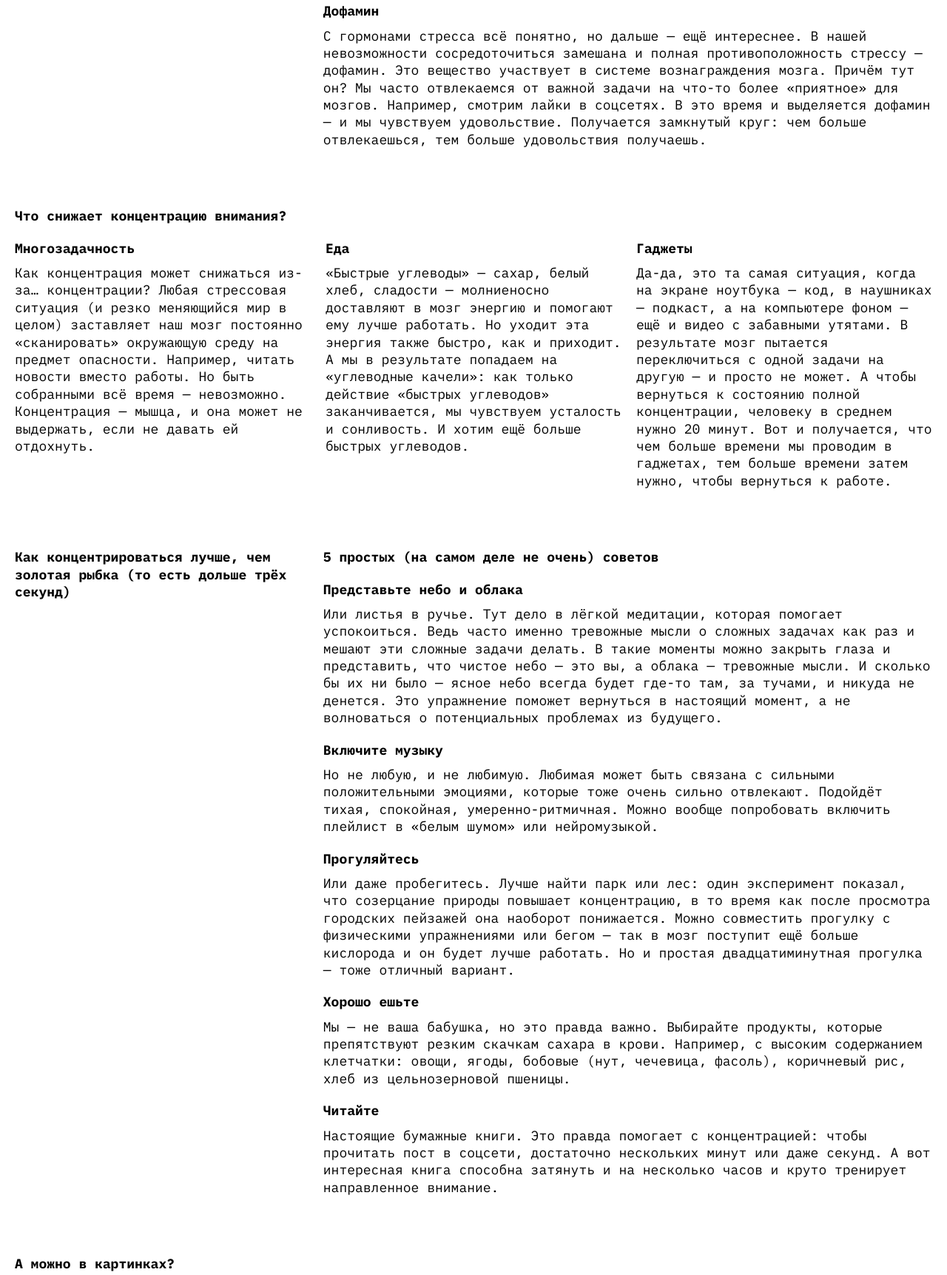
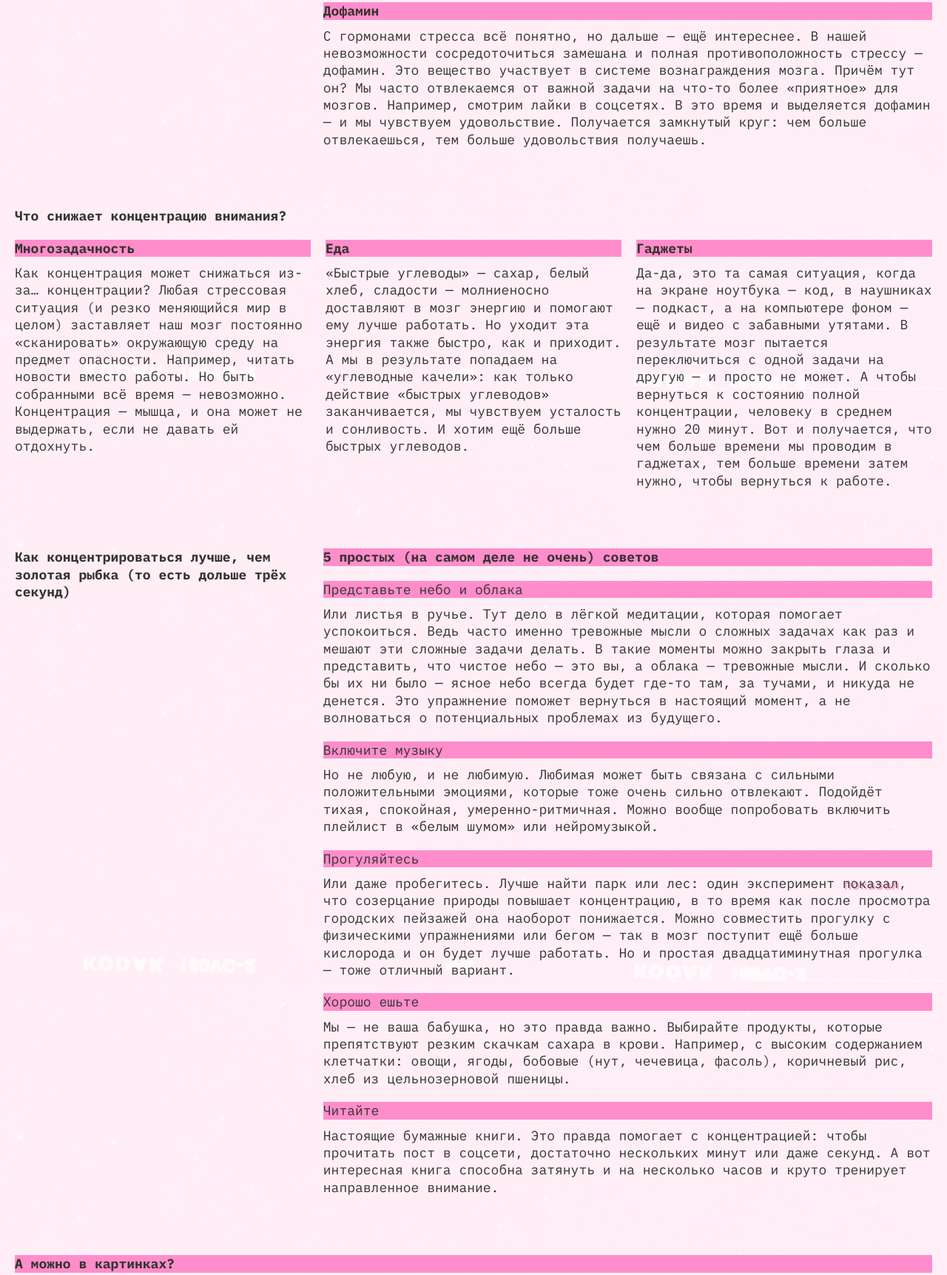
Before and after one commit to vnn-ktt/slozhno-sosredotochitsya, a website: page index.html in a window 1280 px wide. Shown: the part 1074-2797 px from the top of the page at 74% size. Drawn offline with Linux system fonts and the light colour scheme.

Commit message:
repaired errors

```diff
--- a/index.html
+++ b/index.html
@@ -15,11 +15,7 @@
       href="./imgs/apple-touch-icon.png"
     />
     <link rel="manifest" href="./imgs/site.webmanifest" />
-		<link
-			rel="mask-icon"
-			href="./imgs/safari-pinned-tab.svg"
-			color="#5bbad5"
-		/>
+    <link rel="mask-icon" href="./imgs/safari-pinned-tab.svg" color="#5bbad5" />
     <link rel="icon" href="./imgs/favicon.ico" sizes="any" />
     <link rel="icon" href="./imgs/favicon.svg" type="image/svg+xml" />
     <link rel="stylesheet" href="./fonts/fonts.css" />
@@ -60,226 +56,227 @@
         </ul>
       </nav>
       <h1 class="header__title page-title">no focus</h1>
-			<h2 class="header__heading title-decor">
+      <p class="header__heading title-decor">
         Что делать, когда не можешь делать ничего<br />
-				Или почему нам так сложно сконцентрироваться, особенно когда очень
-				надо
-			</h2>
+        Или почему нам так сложно сконцентрироваться, особенно когда очень надо
+      </p>
     </header>
     <main class="main">
       <section class="section-content">
         <h2 class="section-content__title">
           Почему сосредоточиться так сложно
         </h2>
-				<div class="section-content__container">
-					<h3 class="section-content__heading title-decor">
-						Многозадачность
-					</h3>
+        <article class="section-content__container">
+          <h3 class="section-content__heading title-decor">Многозадачность</h3>
           <p class="section-content__paragraph">
             Особенно сложно сосредоточиться, когда задач много и все они —
-						важные. Где же легендарная многозадачность, когда она так
-						нужна вам (и всем нанимающим менеджерам этого мира)? А дело в
-						том, что её просто не существует. Исследователи
+            важные. Где же легендарная многозадачность, когда она так нужна вам
+            (и всем нанимающим менеджерам этого мира)? А дело в том, что её
+            просто не существует. Исследователи
             <a
               class="section-content__link"
               target="_blank"
               href="https://dana.org/article/multicosts-of-multitasking/"
               >выяснили</a
             >, что мозгу тяжело концентрироваться даже на двух делах
-						одновременно. А когда в поле внимания попадает несколько
-						важных задач, организм паникует и выделяет кортизол и
-						адреналин — «гормоны стресса». Из-за этого мы работаем
-						невнимательно: ошибаемся и быстро устаём.
+            одновременно. А когда в поле внимания попадает несколько важных
+            задач, организм паникует и выделяет кортизол и адреналин — «гормоны
+            стресса». Из-за этого мы работаем невнимательно: ошибаемся и быстро
+            устаём.
           </p>
-				</div>
-				<div class="section-content__container">
+        </article>
+        <article class="section-content__container">
           <h3 class="section-content__heading title-decor">Дофамин</h3>
           <p class="section-content__paragraph">
-						С гормонами стресса всё понятно, но дальше — ещё интереснее. В
-						нашей невозможности сосредоточиться замешана и полная
-						противоположность стрессу — дофамин. Это вещество участвует в
-						системе вознаграждения мозга. Причём тут он? Мы часто
-						отвлекаемся от важной задачи на что-то более «приятное» для
-						мозгов. Например, смотрим лайки в соцсетях. В это время и
-						выделяется дофамин — и мы чувствуем удовольствие. Получается
-						замкнутый круг: чем больше отвлекаешься, тем больше
-						удовольствия получаешь.
+            С гормонами стресса всё понятно, но дальше — ещё интереснее. В нашей
+            невозможности сосредоточиться замешана и полная противоположность
+            стрессу — дофамин. Это вещество участвует в системе вознаграждения
+            мозга. Причём тут он? Мы часто отвлекаемся от важной задачи на
+            что-то более «приятное» для мозгов. Например, смотрим лайки в
+            соцсетях. В это время и выделяется дофамин — и мы чувствуем
+            удовольствие. Получается замкнутый круг: чем больше отвлекаешься,
+            тем больше удовольствия получаешь.
           </p>
-				</div>
+        </article>
       </section>
       <section class="section-content">
         <h2 class="section-content__title">
           Что снижает концентрацию внимания?
         </h2>
-				<div class="section-content__container">
-					<h3 class="section-content__heading title-decor">
-						Многозадачность
-					</h3>
+        <article class="section-content__container">
+          <h3 class="section-content__heading title-decor">Многозадачность</h3>
           <p class="section-content__paragraph">
             Как концентрация может снижаться из-за… концентрации? Любая
-						стрессовая ситуация (и резко меняющийся мир в целом)
-						заставляет наш мозг постоянно «сканировать» окружающую среду
-						на предмет опасности. Например, читать новости вместо работы.
-						Но быть собранными всё время — невозможно. Концентрация —
-						мышца, и она может не выдержать, если не давать ей отдохнуть.
+            стрессовая ситуация (и резко меняющийся мир в целом) заставляет наш
+            мозг постоянно «сканировать» окружающую среду на предмет опасности.
+            Например, читать новости вместо работы. Но быть собранными всё время
+            — невозможно. Концентрация — мышца, и она может не выдержать, если
+            не давать ей отдохнуть.
           </p>
-				</div>
-				<div class="section-content__container">
+        </article>
+        <article class="section-content__container">
           <h3 class="section-content__heading title-decor">Еда</h3>
           <p class="section-content__paragraph">
             «Быстрые углеводы» — сахар, белый хлеб, сладости — молниеносно
-						доставляют в мозг энергию и помогают ему лучше работать. Но
-						уходит эта энергия также быстро, как и приходит. А мы в
-						результате попадаем на «углеводные качели»: как только
-						действие «быстрых углеводов» заканчивается, мы чувствуем
-						усталость и сонливость. И хотим ещё больше быстрых углеводов.
+            доставляют в мозг энергию и помогают ему лучше работать. Но уходит
+            эта энергия также быстро, как и приходит. А мы в результате попадаем
+            на «углеводные качели»: как только действие «быстрых углеводов»
+            заканчивается, мы чувствуем усталость и сонливость. И хотим ещё
+            больше быстрых углеводов.
           </p>
-				</div>
-				<div class="section-content__container">
+        </article>
+        <article class="section-content__container">
           <h3 class="section-content__heading title-decor">Гаджеты</h3>
           <p class="section-content__paragraph">
-						Да-да, это та самая ситуация, когда на экране ноутбука — код,
-						в наушниках — подкаст, а на компьютере фоном — ещё и видео с
-						забавными утятами. В результате мозг пытается переключиться с
-						одной задачи на другую — и просто не может. А чтобы вернуться
-						к состоянию полной концентрации, человеку в среднем нужно 20
-						минут. Вот и получается, что чем больше времени мы проводим в
-						гаджетах, тем больше времени затем нужно, чтобы вернуться к
-						работе.
+            Да-да, это та самая ситуация, когда на экране ноутбука — код, в
+            наушниках — подкаст, а на компьютере фоном — ещё и видео с забавными
+            утятами. В результате мозг пытается переключиться с одной задачи на
+            другую — и просто не может. А чтобы вернуться к состоянию полной
+            концентрации, человеку в среднем нужно 20 минут. Вот и получается,
+            что чем больше времени мы проводим в гаджетах, тем больше времени
+            затем нужно, чтобы вернуться к работе.
           </p>
-				</div>
+        </article>
       </section>
       <section class="section-content">
         <h2 class="section-content__title">
-					Как концентрироваться лучше, чем золотая рыбка (то есть дольше
-					трёх секунд)
+          Как концентрироваться лучше, чем золотая рыбка (то есть дольше трёх
+          секунд)
         </h2>
-				<div class="layout-helper">
-					<h2 class="section-content__title title-decor">
+        <article class="layout-helper">
+          <h3 class="section-content__title title-decor">
             5 простых (на самом деле не очень) советов
-					</h2>
-					<div class="section-content__container">
-						<h4 class="section-content__heading title-decor">
+          </h3>
+          <ul class="section-content-list">
+            <li class="section-content__container section-content-list__item">
+              <h4
+                class="section-content__heading section-content-list__heading title-decor"
+              >
                 Представьте небо и облака
               </h4>
               <p class="section-content__paragraph">
                 Или листья в ручье. Тут дело в лёгкой медитации, которая
                 помогает успокоиться. Ведь часто именно тревожные мысли о
-							сложных задачах как раз и мешают эти сложные задачи делать.
-							В такие моменты можно закрыть глаза и представить, что
-							чистое небо — это вы, а облака — тревожные мысли. И сколько
-							бы их ни было — ясное небо всегда будет где-то там, за
-							тучами, и никуда не денется. Это упражнение поможет
-							вернуться в настоящий момент, а не волноваться о
-							потенциальных проблемах из будущего.
+                сложных задачах как раз и мешают эти сложные задачи делать. В
+                такие моменты можно закрыть глаза и представить, что чистое небо
+                — это вы, а облака — тревожные мысли. И сколько бы их ни было —
+                ясное небо всегда будет где-то там, за тучами, и никуда не
+                денется. Это упражнение поможет вернуться в настоящий момент, а
+                не волноваться о потенциальных проблемах из будущего.
               </p>
-					</div>
-					<div class="section-content__container">
-						<h4 class="section-content__heading title-decor">
+            </li>
+            <li class="section-content__container section-content-list__item">
+              <h4
+                class="section-content__heading section-content-list__heading title-decor"
+              >
                 Включите музыку
               </h4>
               <p class="section-content__paragraph">
-							Но не любую, и не любимую. Любимая может быть связана с
-							сильными положительными эмоциями, которые тоже очень сильно
-							отвлекают. Подойдёт тихая, спокойная, умеренно-ритмичная.
-							Можно вообще попробовать включить плейлист в «белым шумом»
-							или нейромузыкой.
+                Но не любую, и не любимую. Любимая может быть связана с сильными
+                положительными эмоциями, которые тоже очень сильно отвлекают.
+                Подойдёт тихая, спокойная, умеренно-ритмичная. Можно вообще
+                попробовать включить плейлист в «белым шумом» или нейромузыкой.
               </p>
-					</div>
-					<div class="section-content__container">
-						<h4 class="section-content__heading title-decor">
+            </li>
+            <li class="section-content__container section-content-list__item">
+              <h4
+                class="section-content__heading section-content-list__heading title-decor"
+              >
                 Прогуляйтесь
               </h4>
               <p class="section-content__paragraph">
-							Или даже пробегитесь. Лучше найти парк или лес: один
-							эксперимент
+                Или даже пробегитесь. Лучше найти парк или лес: один эксперимент
                 <a
                   class="section-content__link"
                   target="_blank"
                   href="https://www.sciencedirect.com/science/article/abs/pii/S0272494415000328"
                   >показал</a
-							>, что созерцание природы повышает концентрацию, в то время
-							как после просмотра городских пейзажей она наоборот
-							понижается. Можно совместить прогулку с физическими
-							упражнениями или бегом — так в мозг поступит ещё больше
-							кислорода и он будет лучше работать. Но и простая
-							двадцатиминутная прогулка — тоже отличный вариант.
+                >, что созерцание природы повышает концентрацию, в то время как
+                после просмотра городских пейзажей она наоборот понижается.
+                Можно совместить прогулку с физическими упражнениями или бегом —
+                так в мозг поступит ещё больше кислорода и он будет лучше
+                работать. Но и простая двадцатиминутная прогулка — тоже отличный
+                вариант.
               </p>
-					</div>
-					<div class="section-content__container">
-						<h4 class="section-content__heading title-decor">
+            </li>
+            <li class="section-content__container section-content-list__item">
+              <h4
+                class="section-content__heading section-content-list__heading title-decor"
+              >
                 Хорошо ешьте
               </h4>
               <p class="section-content__paragraph">
-							Мы — не ваша бабушка, но это правда важно. Выбирайте
-							продукты, которые препятствуют резким скачкам сахара в
-							крови. Например, с высоким содержанием клетчатки: овощи,
-							ягоды, бобовые (нут, чечевица, фасоль), коричневый рис,
-							хлеб из цельнозерновой пшеницы.
+                Мы — не ваша бабушка, но это правда важно. Выбирайте продукты,
+                которые препятствуют резким скачкам сахара в крови. Например, с
+                высоким содержанием клетчатки: овощи, ягоды, бобовые (нут,
+                чечевица, фасоль), коричневый рис, хлеб из цельнозерновой
+                пшеницы.
               </p>
-					</div>
-					<div class="section-content__container">
-						<h4 class="section-content__heading title-decor">Читайте</h4>
+            </li>
+            <li class="section-content__container section-content-list__item">
+              <h4
+                class="section-content__heading section-content-list__heading title-decor"
+              >
+                Читайте
+              </h4>
               <p class="section-content__paragraph">
-							Настоящие бумажные книги. Это правда помогает с
-							концентрацией: чтобы прочитать пост в соцсети, достаточно
-							нескольких минут или даже секунд. А вот интересная книга
-							способна затянуть и на несколько часов и круто тренирует
-							направленное внимание.
+                Настоящие бумажные книги. Это правда помогает с концентрацией:
+                чтобы прочитать пост в соцсети, достаточно нескольких минут или
+                даже секунд. А вот интересная книга способна затянуть и на
+                несколько часов и круто тренирует направленное внимание.
               </p>
-					</div>
-				</div>
+            </li>
+          </ul>
+        </article>
       </section>
       <section class="section-content">
-				<h2 class="section-content__title title-decor">
-					А можно в картинках?
-				</h2>
-				<div class="section-content__container gallery">
-					<div class="gallery__element-container">
+        <h2 class="section-content__title title-decor">А можно в картинках?</h2>
+        <ul class="section-content__container gallery">
+          <li class="gallery__element-container">
             <img
               src="./imgs/sunset.png"
-							alt="Фиолетовый закат"
+              alt="Фиолетовый закат. Иллюстрация."
               loading="lazy"
               class="gallery__element"
             />
-					</div>
-					<div class="gallery__element-container">
+          </li>
+          <li class="gallery__element-container">
             <img
               src="./imgs/ice-cream.png"
-							alt="Фиолетовое мороженое"
+              alt="Фиолетовое мороженое. Иллюстрация."
               loading="lazy"
               class="gallery__element"
             />
-					</div>
-					<div class="gallery__element-container">
+          </li>
+          <li class="gallery__element-container">
             <img
               src="./imgs/tape.png"
-							alt="Фиолетовая видеокасета"
+              alt="Фиолетовая видеокасета. Иллюстрация."
               loading="lazy"
               class="gallery__element"
             />
-					</div>
-					<div class="gallery__element-container">
+          </li>
+          <li class="gallery__element-container">
             <img
               src="./imgs/books.png"
-							alt="Фиолетовые книги"
+              alt="Фиолетовые книги. Иллюстрация."
               loading="lazy"
               class="gallery__element"
             />
-					</div>
-					<div class="gallery__element-container">
+          </li>
+          <li class="gallery__element-container">
             <img
               src="./imgs/street.png"
-							alt="Фиолетовая улица"
+              alt="Фиолетовая улица. Иллюстрация."
               loading="lazy"
               class="gallery__element"
             />
-					</div>
-				</div>
+          </li>
+        </ul>
       </section>
     </main>
     <footer class="footer decorated-zone">
-			<div class="footer__title page-title">focus</div>
+      <h2 class="footer__title page-title">focus</h2>
     </footer>
     <script src="./scripts/script.js"></script>
   </body>
--- a/styles/light.css
+++ b/styles/light.css
@@ -1,17 +1,7 @@
-:root .theme_light {
-	--color: #353430;
-	--color-h1: #ffc2e6;
-	--color-accent: #ff8dcb;
-	--color-decorative: var(--color);
-	--cover-img: url(../imgs/cover-image-light.png);
+:root {
+  --color: #353430;
+  --color-h1: #ffc2e6;
+  --color-accent: #ff8dcb;
+  --color-decorative: var(--color);
+  --cover-img: url(../imgs/cover-image-light.png);
 }
-
-@media (prefers-color-scheme: light) {
-	:root .theme_auto {
-		--color: #353430;
-		--color-h1: #ffc2e6;
-		--color-accent: #ff8dcb;
-		--color-decorative: var(--color);
-		--cover-img: url(../imgs/cover-image-light.png);
-	}
-}
--- a/styles/style.css
+++ b/styles/style.css
@@ -222,6 +222,15 @@
   gap: 20px;
 }
 
+.section-content-list {
+  display: flex;
+  flex-direction: column;
+  row-gap: 20px;
+  margin: 0;
+  padding: 0;
+  list-style: none;
+}
+
 @media screen and (width >= 48rem) {
   .section-content:nth-child(odd) {
     grid-template-columns: 32.4% 1fr;
@@ -257,6 +266,10 @@
   font-weight: bold;
   font-size: 18px;
   line-height: 1.3;
+}
+
+.section-content-list__heading {
+  font-weight: normal;
 }
 
 .section-content__paragraph {
@@ -297,11 +310,14 @@
   display: flex;
   flex-flow: column wrap;
   gap: var(--gallery-gap);
+  margin: 0;
+  padding: 0;
+  list-style: none;
 }
 
 .gallery__element-container {
+  background-image: linear-gradient(to right bottom, #ee9ca7, #ffdde1);
   inline-size: 100%;
-	background-image: linear-gradient(to right bottom, #ee9ca7, #ffdde1);
 }
 
 .gallery__element {
--- a/styles/variables.css
+++ b/styles/variables.css
@@ -1,5 +1,5 @@
 :root {
-	--font: 'IBM Plex mono', arial, sans-serif;
+  --font: 'IBM Plex mono', monospace;
   --inline-size-tablet: 48rem;
   --inline-size-desktop: 64rem;
   --inline-size-page-max: 90rem;
```
Also changed, not shown: fonts/fonts.css (indentation only), scripts/script.js (indentation only), styles/dark.css (indentation only), styles/globals.css (indentation only), 1 other file. Lines whose indentation alone changed are shown as unchanged.
